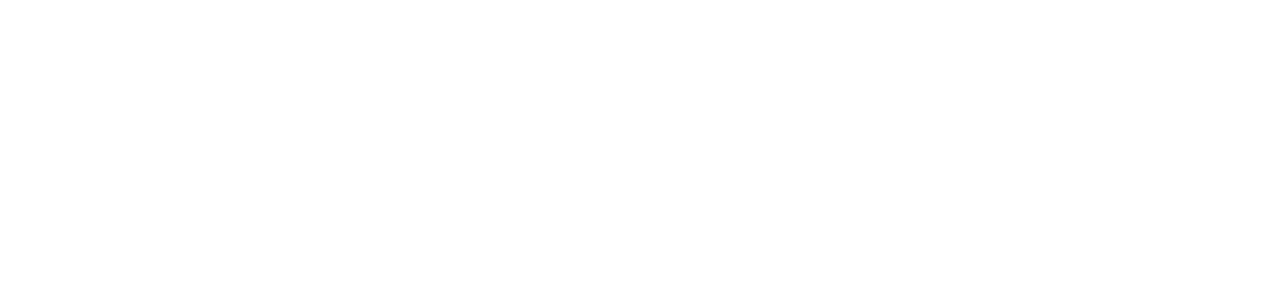
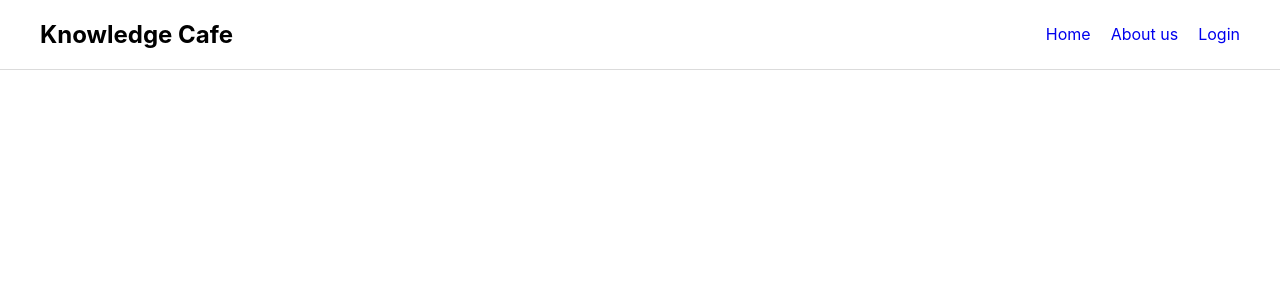
Before and after one commit to Bakhtiar2000/PH-Assignment-08, a React (Create React App) app: page / in a window 1280 px wide. Shown: the top 300 px of the page. Built offline with nearby package versions, Linux system fonts and the light colour scheme.

Commit message:
Added the navbar

```diff
--- a/src/App.js
+++ b/src/App.js
@@ -1,10 +1,10 @@
-import logo from './logo.svg';
 import './App.css';
+import Header from './Components/Header/Header';
 
 function App() {
   return (
     <div className="App">
-
+      <Header></Header>
     </div>
   );
 }
--- /dev/null
+++ b/src/Components/Header/Header.css
@@ -0,0 +1,14 @@
+.navbar{
+    display: flex;
+    justify-content: space-between;
+    align-items: center;
+    padding-left: 40px;
+    padding-right: 40px;
+    border-bottom: 1px solid rgba(17, 17, 17, 0.15);
+
+}
+
+.navbar a{
+    text-decoration: none;
+    margin-left: 20px;
+}
--- /dev/null
+++ b/src/Components/Header/Header.jsx
@@ -0,0 +1,16 @@
+import React from 'react';
+import './Header.css'
+const Header = () => {
+    return (
+        <nav className='navbar'>
+            <h2>Knowledge Cafe</h2>
+            <div>
+                <a href="/home">Home</a>
+                <a href="/about">About us</a>
+                <a href="/login">Login</a>
+            </div>
+        </nav>
+    );
+};
+
+export default Header;
```
Also changed, not shown: src/logo.svg (deleted).
